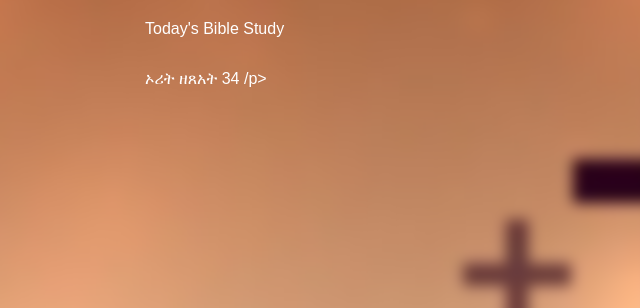
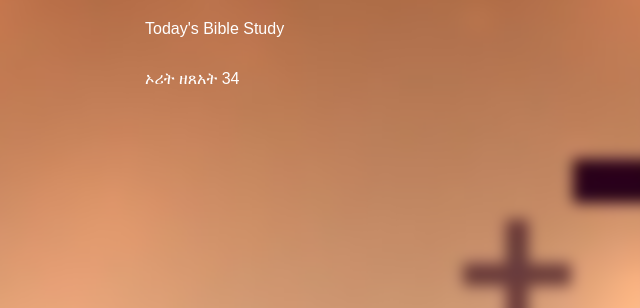
Before and after one commit to Dagimawii/yegeta, a plain HTML site: page BS.html in a window 1280 px wide. Shown: the part 147-455 px from the top of the page, 320-960 px from the left. Drawn offline with Linux system fonts and the light colour scheme.

Commit message:
Update BS.html

```diff
--- a/BS.html
+++ b/BS.html
@@ -22,9 +22,7 @@
         </div>
         <div class="quotes">
             <p>Today's Bible Study</p>
-            <p id="quote"> ኦሪት ዘጸአት  34
-
-/p>
+            <p id="quote"> ኦሪት ዘጸአት  34  </p>
         </div>
     </div>
     <script src="BS.js"></script>
```
